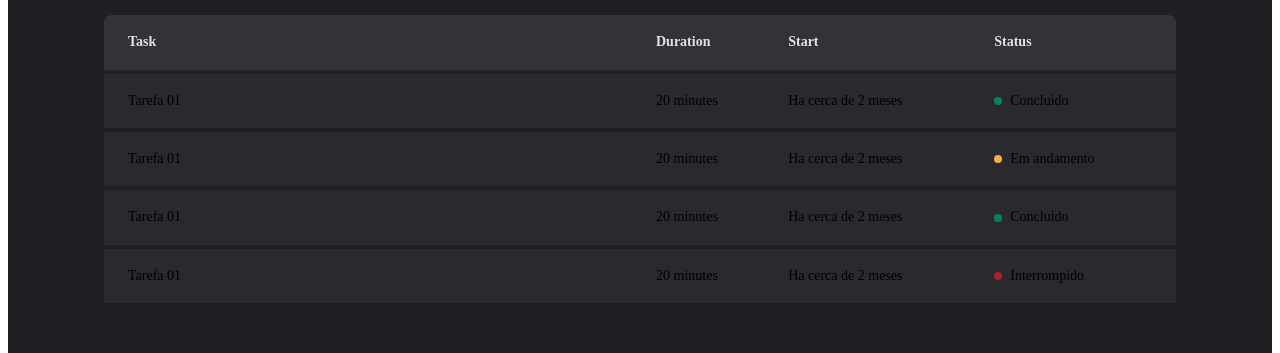
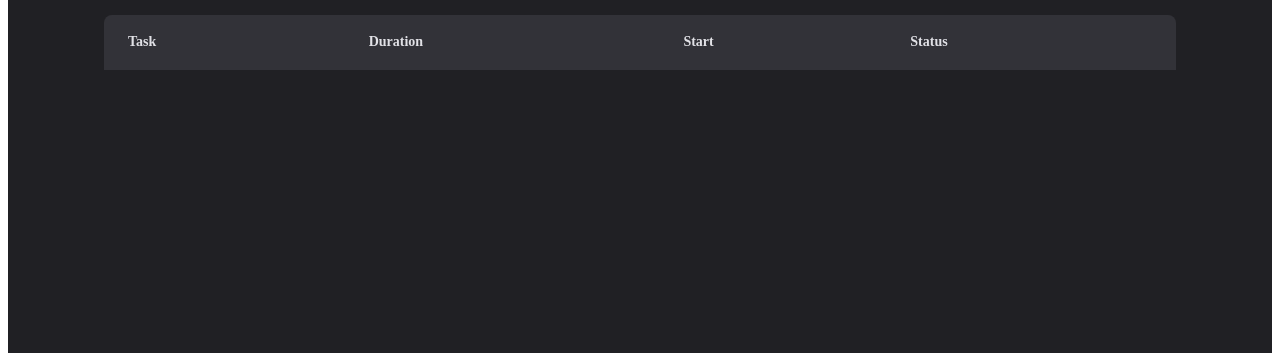
Before and after one commit to rianperassoli/ignite2023_timer, a React (Vite) app: page /history in a window 1280 px wide. Shown: the part 306-659 px from the top of the page. Built offline with nearby package versions, Linux system fonts and the light colour scheme.

Commit message:
Listing cycles

```diff
--- a/src/pages/History/index.tsx
+++ b/src/pages/History/index.tsx
@@ -1,4 +1,7 @@
 import { useContext } from 'react'
+import { formatDistanceToNow } from 'date-fns'
+// import { ptBR } from 'date-fns/locale'
+import { enUS } from 'date-fns/locale'
 import { CyclesContext } from '../../contexts/CyclesContext'
 import { HistoryContainer, HistoryList, Status } from './styles'
 
@@ -22,38 +25,30 @@
             </tr>
           </thead>
           <tbody>
-            <tr>
-              <td>Tarefa 01</td>
-              <td>20 minutes</td>
-              <td>Ha cerca de 2 meses</td>
-              <td>
-                <Status statusColor="green">Concluido</Status>
-              </td>
-            </tr>
-            <tr>
-              <td>Tarefa 01</td>
-              <td>20 minutes</td>
-              <td>Ha cerca de 2 meses</td>
-              <td>
-                <Status statusColor="yellow">Em andamento</Status>
-              </td>
-            </tr>
-            <tr>
-              <td>Tarefa 01</td>
-              <td>20 minutes</td>
-              <td>Ha cerca de 2 meses</td>
-              <td>
-                <Status statusColor="green">Concluido</Status>
-              </td>
-            </tr>
-            <tr>
-              <td>Tarefa 01</td>
-              <td>20 minutes</td>
-              <td>Ha cerca de 2 meses</td>
-              <td>
-                <Status statusColor="red">Interrompido</Status>
-              </td>
-            </tr>
+            {cycles.map((cycle) => (
+              <tr key={cycle.id}>
+                <td>{cycle.task}</td>
+                <td>{cycle.minutesAmount} minutes</td>
+                <td>
+                  {formatDistanceToNow(cycle.startDate, {
+                    addSuffix: true,
+                    // locale: ptBR,
+                    locale: enUS,
+                  })}
+                </td>
+                <td>
+                  {cycle.finishedDate && (
+                    <Status statusColor="green">Finished</Status>
+                  )}
+                  {cycle.interruptedDate && (
+                    <Status statusColor="red">Interrupted</Status>
+                  )}
+                  {!cycle.finishedDate && !cycle.interruptedDate && (
+                    <Status statusColor="yellow">Running</Status>
+                  )}
+                </td>
+              </tr>
+            ))}
           </tbody>
         </table>
       </HistoryList>
```
